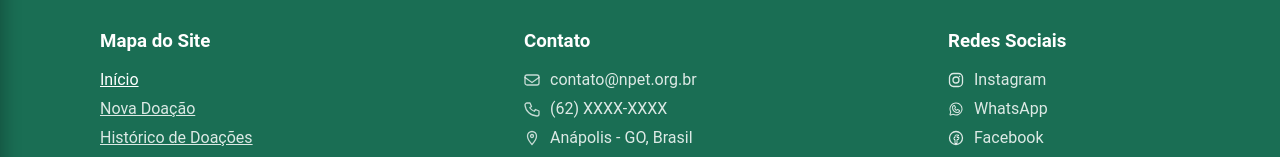
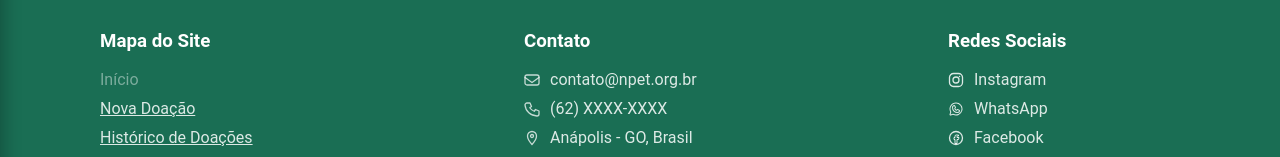
Before and after one commit to ArthurPeruchi/NPET, a React (Vite) app in the folder frontend/: page / in a window 1280 px wide. In both pictures the pointer is over the link 119 px from the left and 3309 px from the top of the page. Shown: the part 3230-3387 px from the top of the page. Built offline with nearby package versions, Linux system fonts and the light colour scheme; no server answers.

Commit message:
feat: adiciona indicação visual da rota ativa no mapa do site

```diff
--- a/frontend/src/components/Rodape/Rodape.css
+++ b/frontend/src/components/Rodape/Rodape.css
@@ -60,6 +60,13 @@
     transition: color 120ms ease;
 }
 
+.rodape-link--ativo,
+.rodape-link--ativo:hover {
+    opacity: 0.5;
+    text-decoration: none;
+    cursor: default;
+}
+
 .rodape-lista-contatos {
     display: flex;
     flex-direction: column;
@@ -106,7 +113,8 @@
     text-decoration: none;
 }
 
-.rodape-link:hover, .rodape-social-link:hover {
+.rodape-link:not(.rodape-link--ativo):hover,
+.rodape-social-link:hover {
     color: #fff;
 }
 
```
